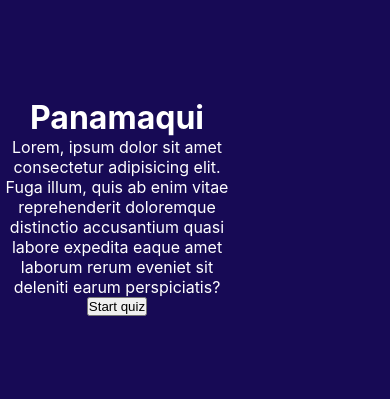
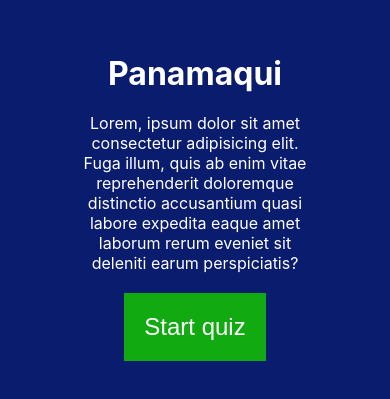
Before and after one commit to OmarCardoze/quizzap, a React (Create React App) app: page / in a window 390 px wide. Shown: the part 215-614 px from the top of the page. Built offline with nearby package versions, Linux system fonts and the light colour scheme.

Commit message:
menu style add

```diff
--- a/src/App.css
+++ b/src/App.css
@@ -19,7 +19,6 @@
 .menuContainer {
   width: 100vw;
   height: 100vh;
-  background-color: rgb(23, 10, 85);
   display: grid;
   grid-template-columns: 1fr auto;
 }
@@ -36,10 +35,43 @@
   width: 60vw;
   height: 100vh;
   text-align: center;
+  background-color: rgb(1, 1, 75);
+}
+
+.text-info {
+  width: 60%;
+}
+
+.text-info h1 {
+  margin-bottom: 20px;
+}
+
+.menu-button {
+  margin-top: 20px;
+  padding: 20px;
+  background-color: rgb(17, 170, 17);
+  color:white;
+  font-size: 1.5em;
+  appearance: none;
+  cursor: pointer;
+  border-width: 0;
+  border-style: hidden;
+  border-image: none;
 }
 
  @media (max-width: 768px) {
   .titleContainer {
     display: none;
   }
+
+  .startContainer {
+    background-color: rgb(10, 28, 110);
+    color: rgb(255, 255, 255);
+    width: 100%;
+  }
+
+  .startContainer p {
+    font-size: clamp(1rem, 2.5vw, 2rem);
+  }
+
 }
--- a/src/Components/MainMenu.js
+++ b/src/Components/MainMenu.js
@@ -15,10 +15,13 @@ export default function MainMenu() {
             <div className="titleContainer centerScreen">
                 <h1 className="t-White">Panamaqui</h1>
             </div>
+
             <div className="startContainer centerScreen t-White">
-                <h1>Panamaqui</h1>
-                <p>Lorem, ipsum dolor sit amet consectetur adipisicing elit. Fuga illum, quis ab enim vitae reprehenderit doloremque distinctio accusantium quasi labore expedita eaque amet laborum rerum eveniet sit deleniti earum perspiciatis?</p>
-                <button onClick={ changeScreen }>Start quiz</button>
+                <div className="text-info">
+                    <h1>Panamaqui</h1>
+                    <p>Lorem, ipsum dolor sit amet consectetur adipisicing elit. Fuga illum, quis ab enim vitae reprehenderit doloremque distinctio accusantium quasi labore expedita eaque amet laborum rerum eveniet sit deleniti earum perspiciatis?</p>
+                    <button className="menu-button" onClick={changeScreen}>Start quiz</button>
+                </div>
             </div>
         </div>
 
```
